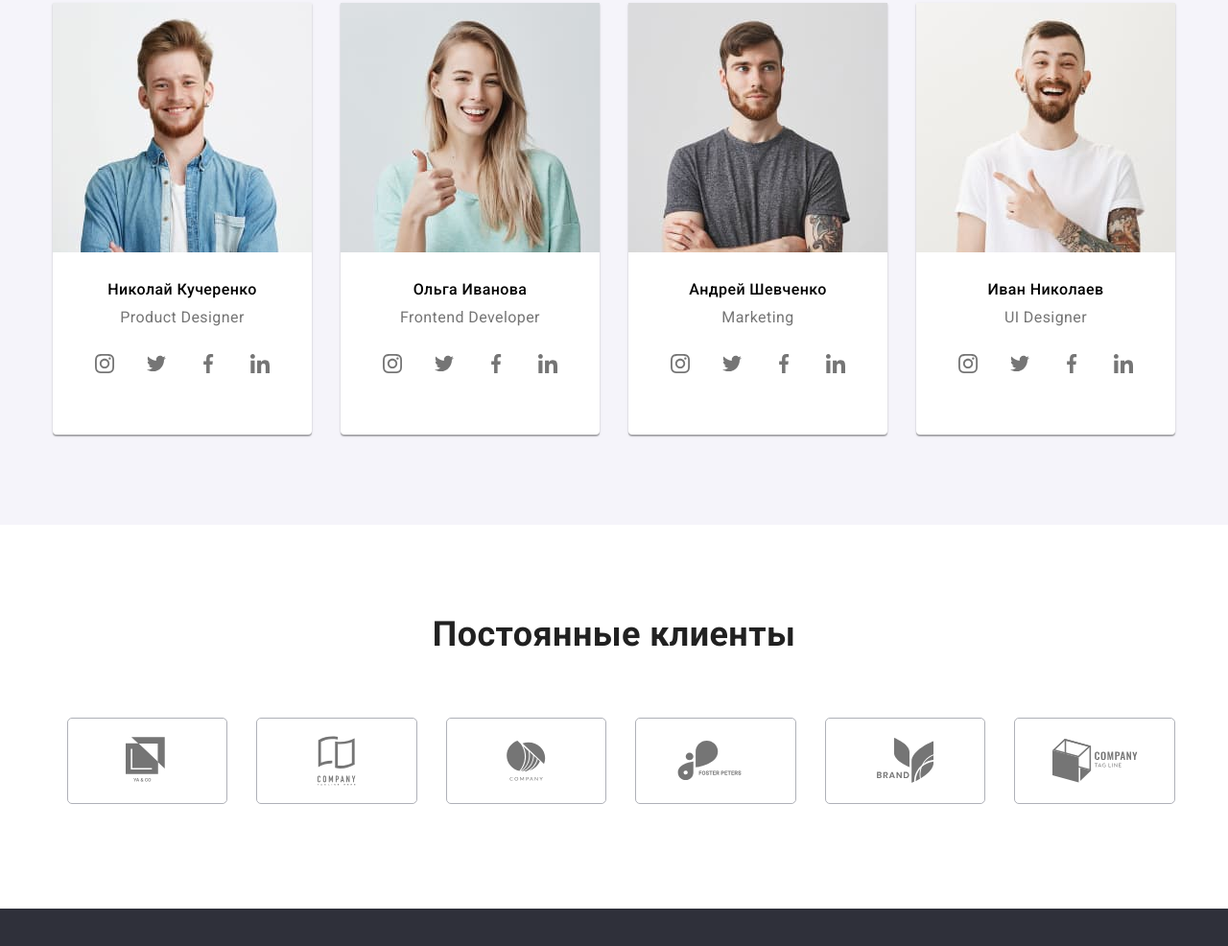
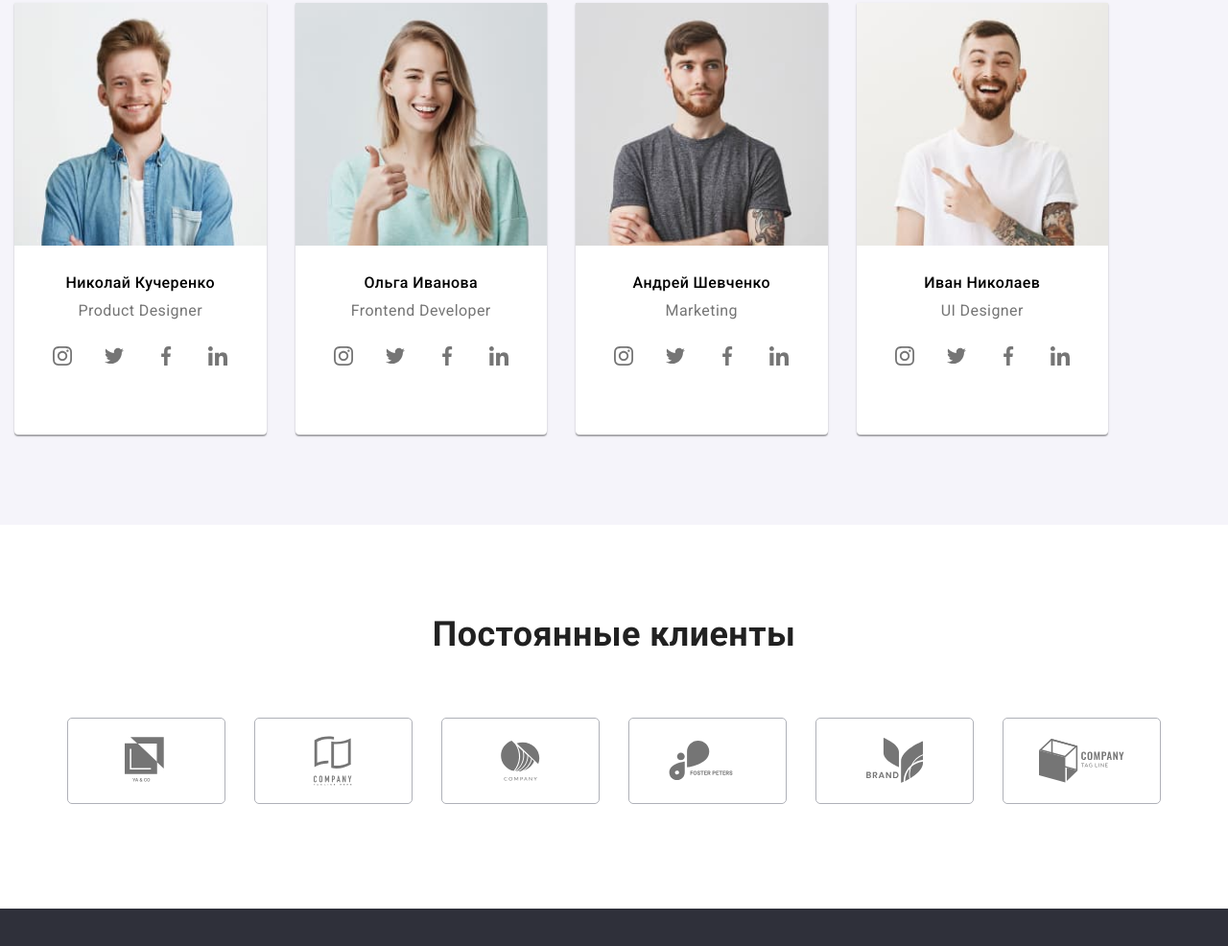
Before and after one commit to IrynaBiliaieva/goit-markup-hw-08, a plain HTML site: page index.html in a window 1280 px wide. Shown: the part 1792-2778 px from the top of the page at 96% size. Drawn offline with nearby package versions, Linux system fonts and the light colour scheme.

Commit message:
fixes some issues

```diff
--- a/index.html
+++ b/index.html
@@ -521,8 +521,9 @@
       </section>
       <!--!regular clients block-->
       <section>
-        <div class="container our-clients">
+        <div class="container">
           <h2 class="section-title">Постоянные клиенты</h2>
+          <div class="our-clients">
             <ul class="clients">
               <li class="item">
                 <a href="" class="link">
@@ -567,6 +568,7 @@
                 </a>
               </li>
             </ul>
+          </div>
         </div>
       </section>
     </main>
--- a/sass/components/_clients.scss
+++ b/sass/components/_clients.scss
@@ -1,7 +1,7 @@
 .clients {
   display: flex;
   flex-wrap: wrap;
-  margin-right: -15px;
+  margin: 0;
 }
 
 .clients .item {
@@ -45,3 +45,7 @@
     cursor: pointer;
   }
 }
+
+.our-clients {
+  padding: -15px;
+}
--- a/sass/components/_feature-list.scss
+++ b/sass/components/_feature-list.scss
@@ -2,7 +2,6 @@
   @media screen and (min-width: 768px) {
     display: flex;
     flex-wrap: wrap;
-    margin-right: -30px;
   }
 
   .item + .item {
--- a/sass/components/_our-team.scss
+++ b/sass/components/_our-team.scss
@@ -2,7 +2,6 @@
   @media screen and (min-width: 768px) {
     display: flex;
     flex-wrap: wrap;
-    margin-right: -30px;
   }
   @media screen and (min-width: 1200px) {
     display: flex;
@@ -45,6 +44,10 @@
 }
 .team-section {
   background-color: #f5f4fa;
+
+  .container {
+    margin: 0;
+  }
 }
 
 .our-team h3,
```
Also changed, not shown: css/main.css, css/main.min.css, 2 other files. Lines whose indentation alone changed are shown as unchanged.
